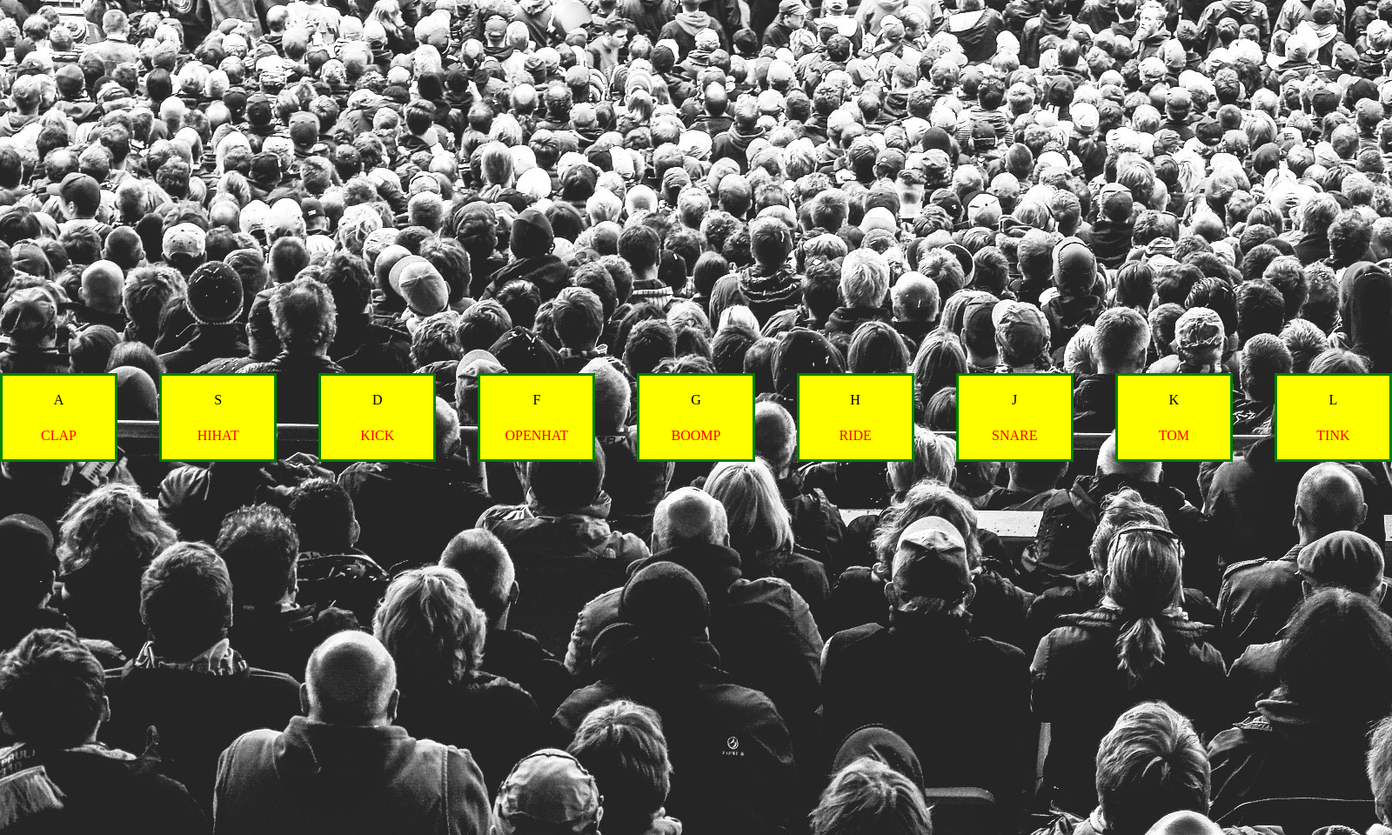
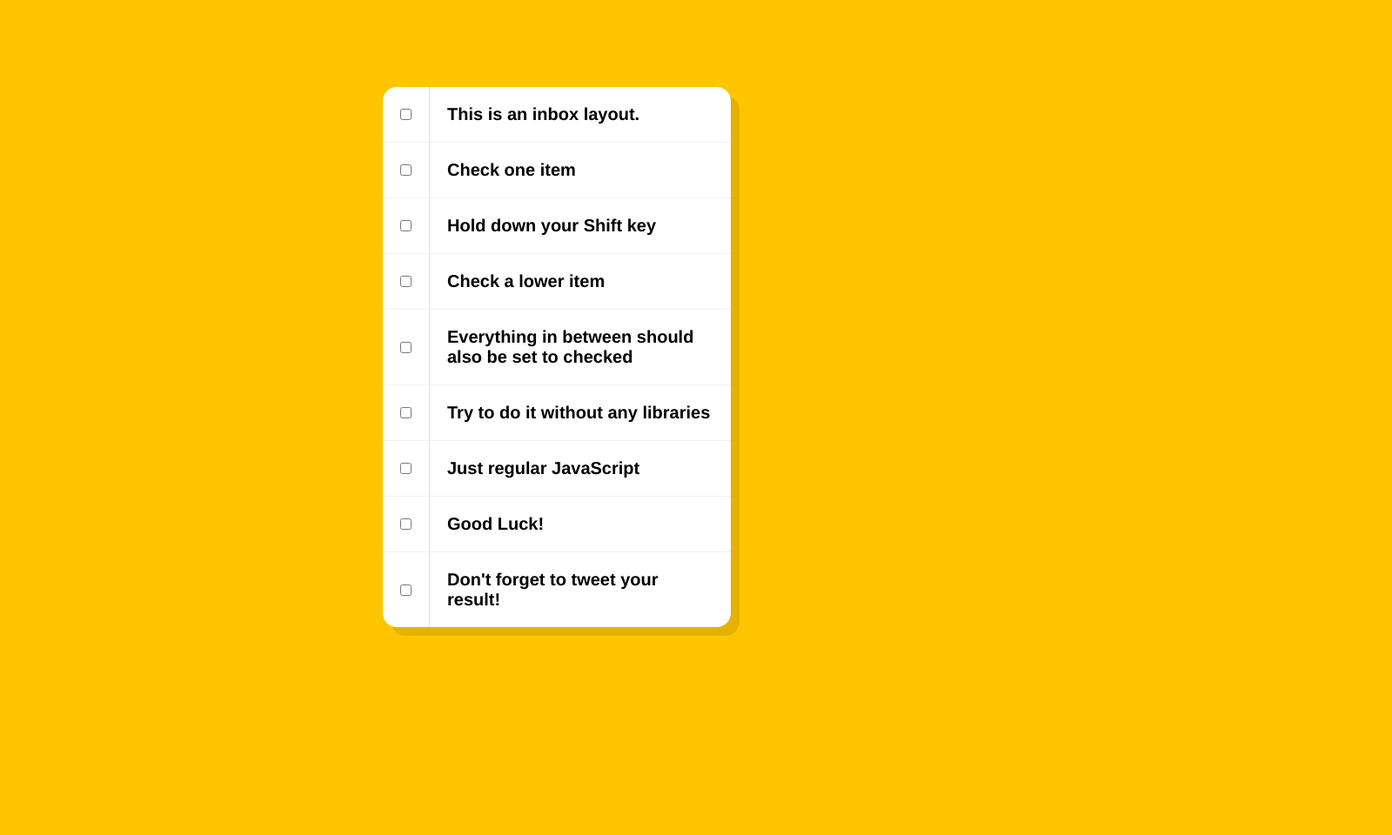
Before and after one commit to joastek/30dayschallenge, a plain HTML site: page index.html in a window 1280 px wide. Shown: the whole page at 87% size, 1600 px wide, since content can reach past the window. After the commit the page ends 821 px from the top, so only its background shows below. Drawn offline with Linux system fonts and the light colour scheme.

Commit message:
Another lesson with 30days javascript

```diff
--- a/index.html
+++ b/index.html
@@ -2,50 +2,112 @@
 <html lang="en">
   <head>
     <meta charset="UTF-8" />
-    <meta http-equiv="X-UA-Compatible" content="IE=edge" />
-    <meta name="viewport" content="width=device-width, initial-scale=1.0" />
-    <link rel="stylesheet" href="main.css" />
-    <title>Document</title>
+    <title>Hold Shift to Check Multiple Checkboxes</title>
+    <link rel="icon" href="https://fav.farm/🔥" />
   </head>
   <body>
-    <div class="container">
-      <div id="hidden" class="container-box hidden">
-        <p>A</p>
-        <p>CLAP</p>
+    <style>
+      html {
+        font-family: sans-serif;
+        background: #ffc600;
+      }
+
+      .inbox {
+        max-width: 400px;
+        margin: 100px auto;
+        background: white;
+        border-radius: 1rem;
+        box-shadow: 10px 10px 0 rgba(0, 0, 0, 0.1);
+      }
+
+      .item {
+        display: flex;
+        align-items: center;
+        border-bottom: 1px solid #f1f1f1;
+      }
+
+      .item:last-child {
+        border-bottom: 0;
+      }
+
+      input:checked + p {
+        background: #f9f9f9;
+        text-decoration: line-through;
+      }
+
+      input[type="checkbox"] {
+        margin: 20px;
+      }
+
+      p {
+        margin: 0;
+        padding: 20px;
+        transition: background 0.2s;
+        flex: 1;
+        font-family: "helvetica neue";
+        font-size: 20px;
+        font-weight: 700;
+        border-left: 1px solid #d1e2ff;
+      }
+    </style>
+    <!--
+   The following is a common layout you would see in an email client.
+
+   When a user clicks a checkbox, holds Shift, and then clicks another checkbox a few rows down, all the checkboxes inbetween those two checkboxes should be checked.
+
+  -->
+    <div class="inbox">
+      <div class="item">
+        <input type="checkbox" />
+        <p>This is an inbox layout.</p>
       </div>
-      <div class="container-box">
-        <p>S</p>
-        <p>HIHAT</p>
+      <div class="item">
+        <input type="checkbox" />
+        <p>Check one item</p>
       </div>
-      <div class="container-box">
-        <p>D</p>
-        <p>KICK</p>
+      <div class="item">
+        <input type="checkbox" />
+        <p>Hold down your Shift key</p>
       </div>
-      <div class="container-box">
-        <p>F</p>
-        <p>OPENHAT</p>
+      <div class="item">
+        <input type="checkbox" />
+        <p>Check a lower item</p>
       </div>
-      <div class="container-box">
-        <p>G</p>
-        <p>BOOMP</p>
+      <div class="item">
+        <input type="checkbox" />
+        <p>Everything in between should also be set to checked</p>
       </div>
-      <div class="container-box">
-        <p>H</p>
-        <p>RIDE</p>
+      <div class="item">
+        <input type="checkbox" />
+        <p>Try to do it without any libraries</p>
       </div>
-      <div class="container-box">
-        <p>J</p>
-        <p>SNARE</p>
+      <div class="item">
+        <input type="checkbox" />
+        <p>Just regular JavaScript</p>
       </div>
-      <div class="container-box">
-        <p>K</p>
-        <p>TOM</p>
+      <div class="item">
+        <input type="checkbox" />
+        <p>Good Luck!</p>
       </div>
-      <div class="container-box">
-        <p>L</p>
-        <p>TINK</p>
+      <div class="item">
+        <input type="checkbox" />
+        <p>Don't forget to tweet your result!</p>
       </div>
     </div>
-    <script src="main.js"></script>
+
+    <script>
+      const checkbox = document.querySelectorAll(
+        '.inbox input[type="checkbox"]'
+      );
+      let lastChecked = true;
+      function handleclick(e) {
+        console.log(e);
+        lastChecked;
+      }
+
+      checkbox.forEach((checkbox) =>
+        checkbox.addEventListener("click", handleclick)
+      );
+    </script>
   </body>
 </html>
```
Also changed, not shown: main.scss (+0 -7 lines).
